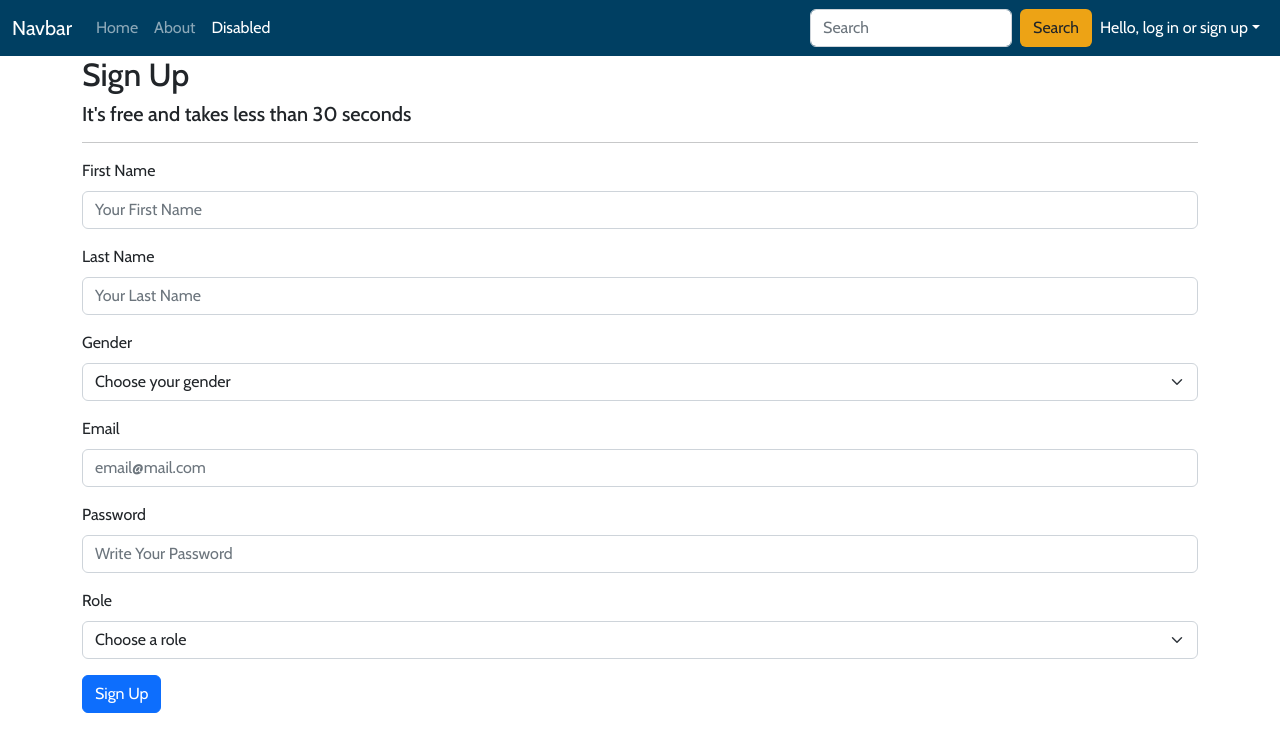
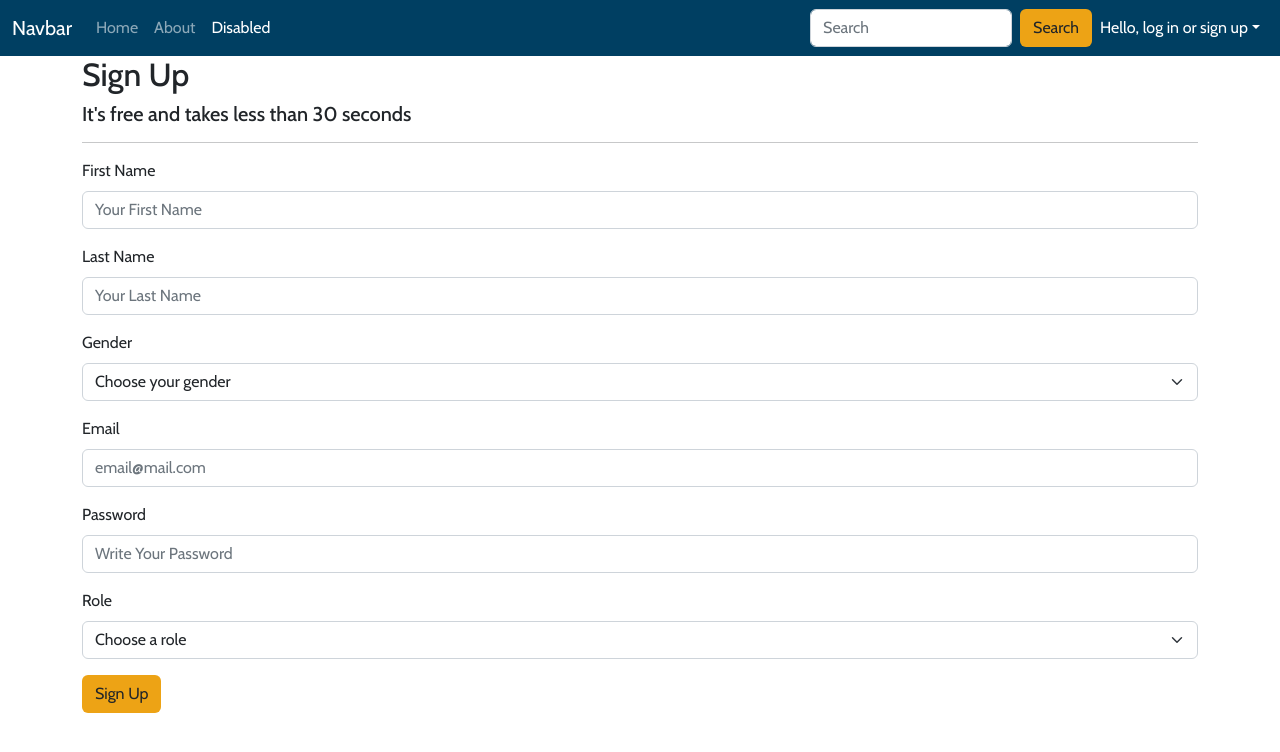
Before and after one commit to JoseMiguelVazquez/e-commerce-react, a React (Vite) app: page /signup in a window 1280 px wide. Shown: the top 752 px of the page. Built offline with nearby package versions, Linux system fonts and the light colour scheme.

Commit message:
login and singup button colors

```diff
--- a/src/pages/Login/Login.jsx
+++ b/src/pages/Login/Login.jsx
@@ -49,7 +49,7 @@ const Login = () => {
               autoComplete='off'
             />
           </div>
-          <button className='btn btn-primary' type='submit'>
+          <button className='btn btn-custom' type='submit'>
             Log In
           </button>
         </form>
--- a/src/pages/Signup/Signup.jsx
+++ b/src/pages/Signup/Signup.jsx
@@ -97,7 +97,7 @@ const Signup = () => {
               <option value='ADMIN'>Admin</option>
             </select>
           </div>
-          <button className='btn btn-primary' type='submit'>
+          <button className='btn btn-custom' type='submit'>
             Sign Up
           </button>
         </form>
```
